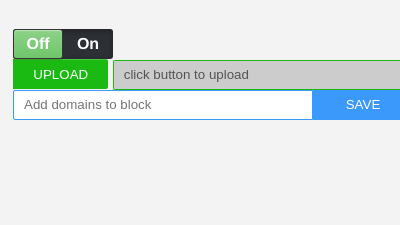
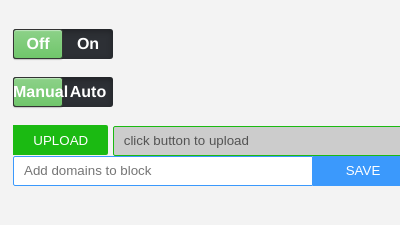
Before and after one commit to BlockAid/blockaid-chrome, a browser extension: page chrome/src/popup/index.html in a window 400 px wide. Shown: the part 73-298 px from the top of the page. Drawn offline with Linux system fonts and the light colour scheme.

Commit message:
adding manual/auto toggle

```diff
--- a/chrome/src/popup/index.html
+++ b/chrome/src/popup/index.html
@@ -14,6 +14,7 @@
 <body>
 <div id="mainPopup">
     <h3 class="text-center">Domain Block List</h3>
+
     <div class="toggle">
         <label class="switch-light switch-candy" ng-controller="ToggleController">
             <input type="checkbox" ng-click="toggle()">
@@ -21,13 +22,27 @@
                 <span>Off</span>
                 <span>On</span>
               </span>
-
             <a></a>
         </label>
     </div>
+    <br/>
+
+    <div class="toggle">
+        <label class="switch-light switch-candy" ng-controller="ToggleController">
+            <input type="checkbox" ng-click="toggle()">
+              <span>
+                <span>Manual</span>
+                <span>Auto</span>
+              </span>
+            <a></a>
+        </label>
+    </div>
+    <br/>
+
     <div ng-controller="BlockAidController">
         <form class="text-center">
-                <input class="upload-button" ng-click="upload()" ng-disabled="isDisabled" ng-model="isDisabled" type="button" value="Upload"/>
+            <input class="upload-button" ng-click="upload()" ng-disabled="isDisabled" ng-model="isDisabled"
+                   type="button" value="Upload"/>
             <input class="upload-text" name='upload_url' ng-disabled="disableText" ng-model="upload_url" type="text"/>
         </form>
         <form ng-submit="pushToBlockList()" class="text-center">
```
Lines whose indentation alone changed are shown as unchanged.
